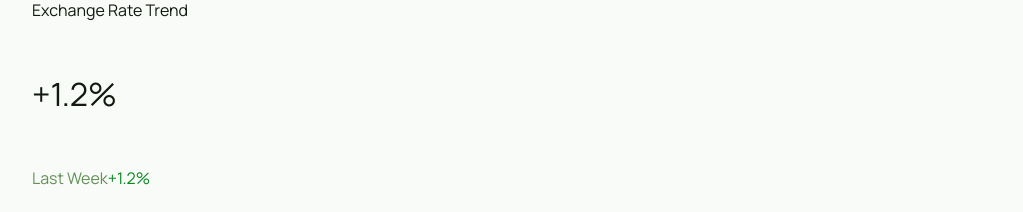
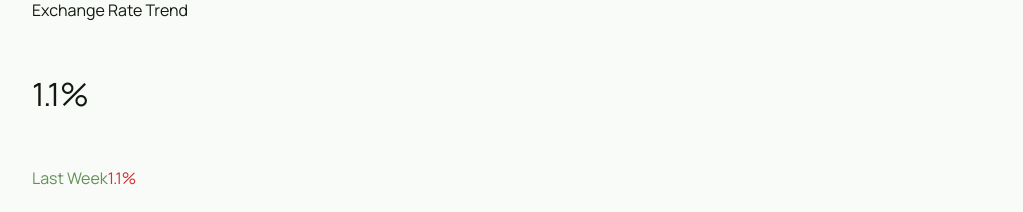
Before and after one commit to chameerar/usd-lkr-exchange-rate-dashboard, a React (Vite) app in the folder frontend/: page / in a window 1280 px wide. Shown: the part 407-619 px from the top of the page, without its empty margins (128-1151 px from the left). Built offline with nearby package versions, Linux system fonts and the light colour scheme; no server answers.

Commit message:
Update trend calculation logic

```diff
--- a/frontend/src/App.tsx
+++ b/frontend/src/App.tsx
@@ -171,8 +171,8 @@ function App() {
   const calculateTrend = () => {
     if (history.length < 2) return { percentage: 0, period: `Last ${selectedPeriod}`, trend: 'up' as const };
 
-    const current = history[history.length - 1]?.rate || 0;
-    const previous = history[0]?.rate || 0;
+    const previous = history[history.length - 1]?.rate || 0;
+    const current = history[0]?.rate || 0;
     const percentage = ((current - previous) / previous) * 100;
 
     return {
@@ -231,7 +231,7 @@ function App() {
             ) : (
               <>
                 {latestRate && (
-                  <div className="mb-8" style={{ marginBottom: '1em', borderRadius: '0.5rem' }}>
+                  <div className="mb-8" style={{ marginBottom: '1em'}}>
                     <ExchangeRateCard rate={latestRate.rate} />
                   </div>
                 )}
```
